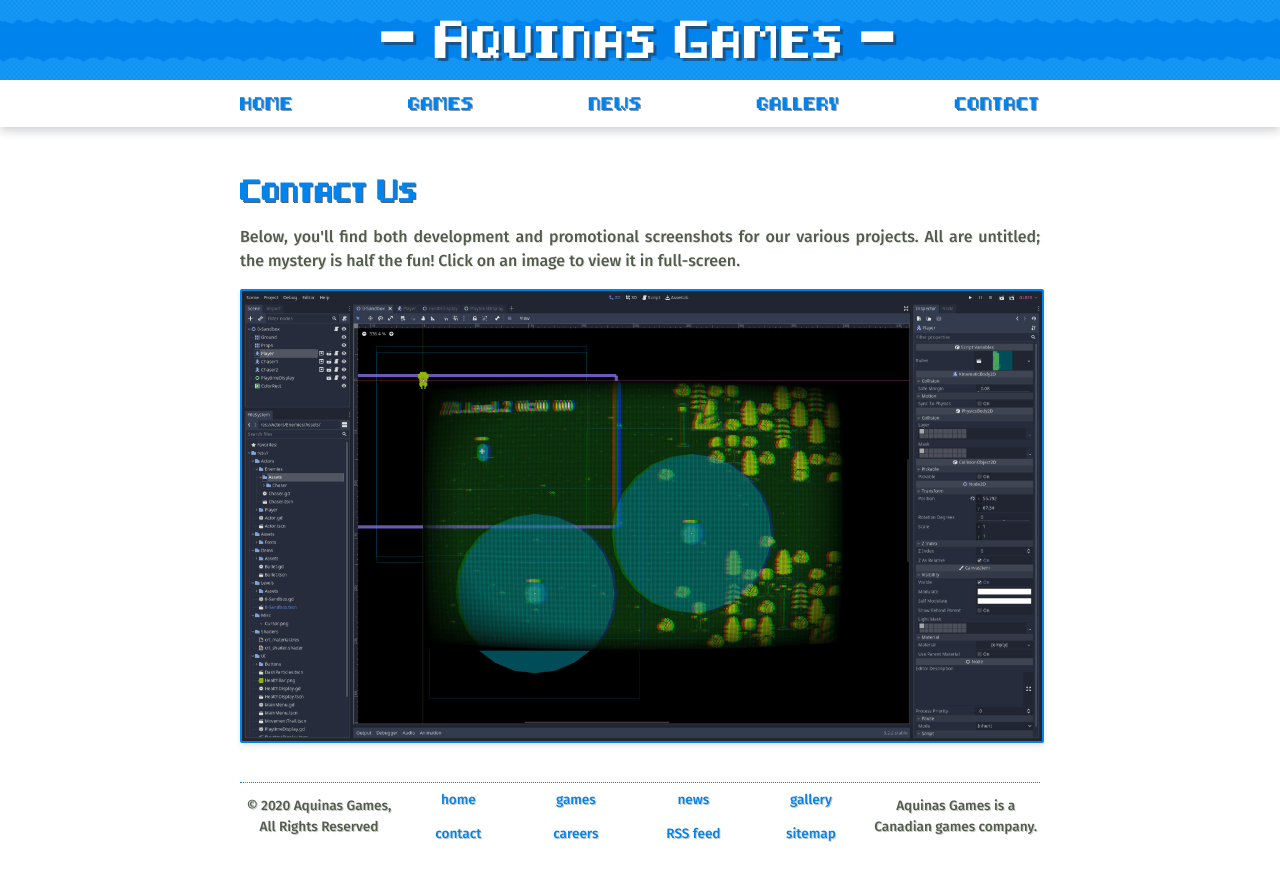
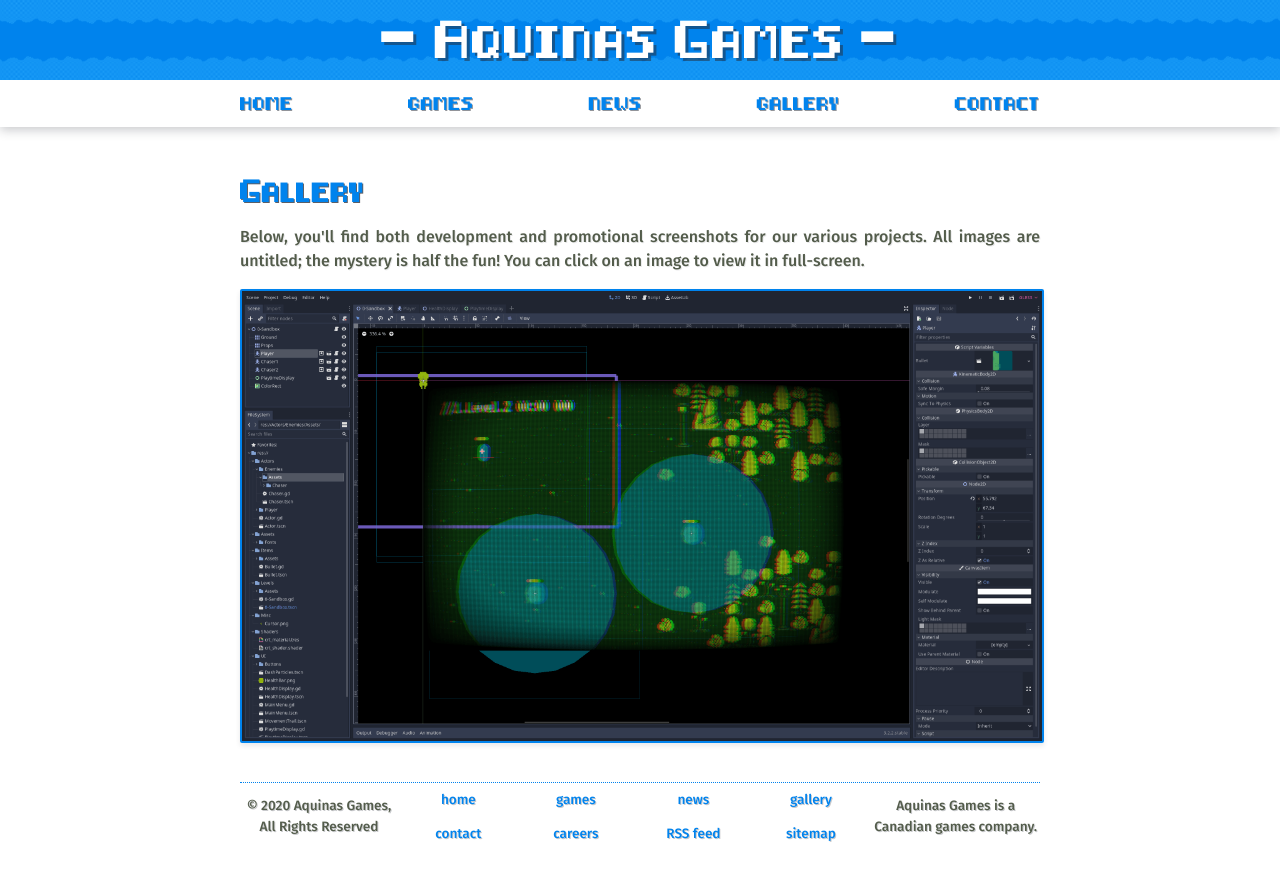
Before and after one commit to AquinasGames/website, a Jekyll site: the page built from gallery.html, in a window 1280 px wide. Shown: the top 881 px of the page. Built offline with Jekyll 4.4.1, drawn with Linux system fonts in a browser that asks for light colours.

Commit message:
Improve description, title for gallery

```diff
--- a/gallery.html
+++ b/gallery.html
@@ -6,11 +6,11 @@ images:
     title: Project Twinstick Teaser Image 1
 ---
 
-<h3>Contact Us</h3>
+<h3>Gallery</h3>
 <p>
     Below, you'll find both development and promotional screenshots for our various projects.
-    All are untitled; the mystery is half the fun!
-    Click on an image to view it in full-screen.
+    All images are untitled; the mystery is half the fun!
+    You can click on an image to view it in full-screen.
 </p>
 <ul class="photo-gallery">
     {% for image in page.images %}
```
